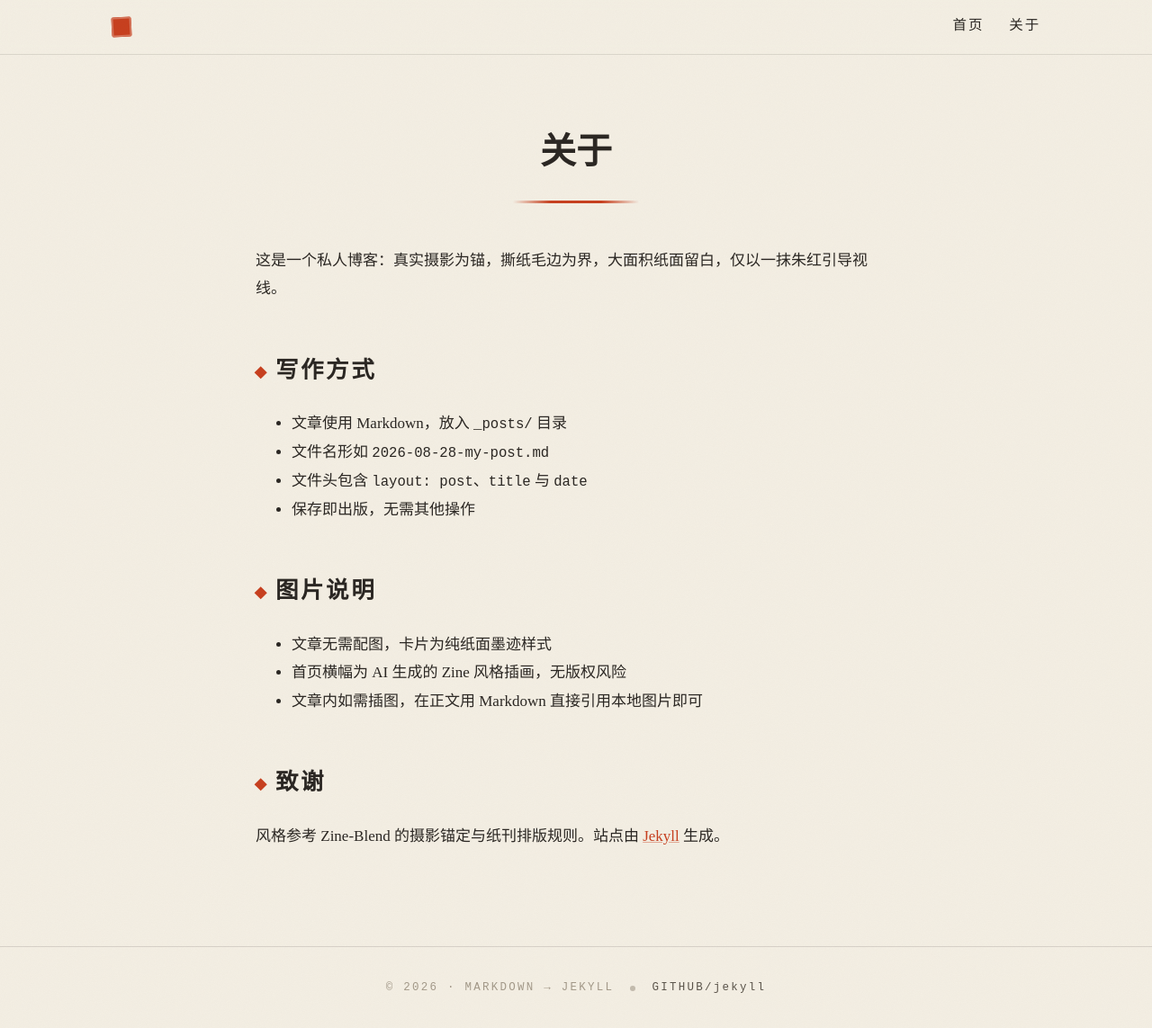
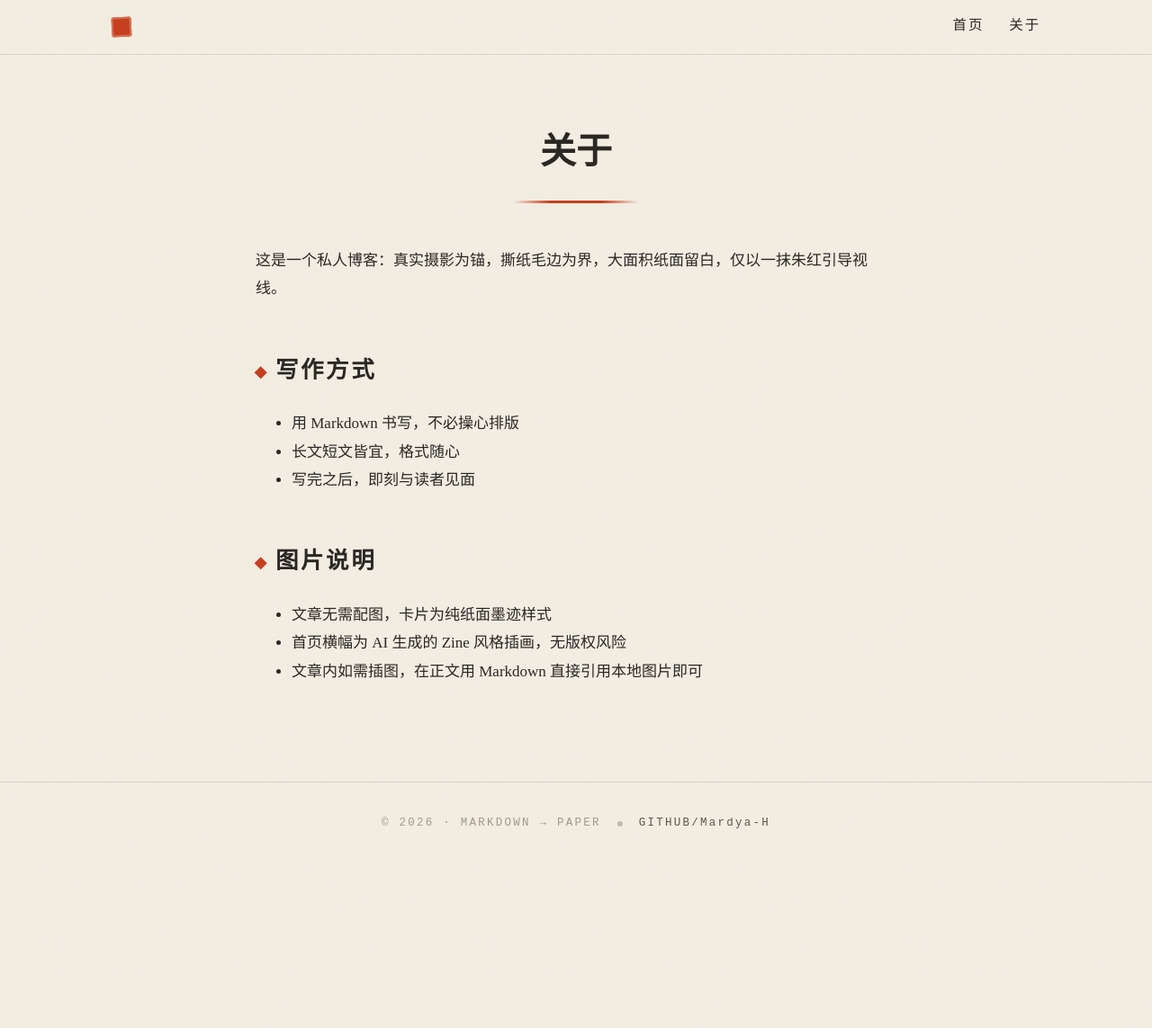
Before and after one commit to Mardya-H/Mardya-H.github.io, a Jekyll site: the page built from about.markdown, in a window 1280 px wide and 1154 px high. Shown: the top 1143 px of the window at 90% size. Built offline with Jekyll 4.4.1, drawn with Linux system fonts in a browser that asks for light colours.

Commit message:
feat: save progress
Co-authored-by: traeagent <traeagent@users.noreply.github.com>

```diff
--- a/_config.yml
+++ b/_config.yml
@@ -26,7 +26,7 @@
 baseurl: "" # the subpath of your site, e.g. /blog
 url: "" # the base hostname & protocol for your site, e.g. http://example.com
 twitter_username: jekyllrb
-github_username:  jekyll
+github_username:  Mardya-H
 
 # Build settings
 theme: minima
--- a/_layouts/default.html
+++ b/_layouts/default.html
@@ -29,7 +29,7 @@
 
   <footer class="site-footer">
     <div class="footer-inner">
-      <span class="typewriter">© {{ 'now' | date: '%Y' }} · MARKDOWN → JEKYLL</span>
+      <span class="typewriter">© {{ 'now' | date: '%Y' }} · MARKDOWN → PAPER</span>
       <span class="ink-divider" aria-hidden="true"></span>
       {%- if site.github_username -%}
       <a class="typewriter" href="https://github.com/{{ site.github_username | escape }}" target="_blank" rel="noopener">GITHUB/{{ site.github_username | escape }}</a>
--- a/_layouts/home.html
+++ b/_layouts/home.html
@@ -49,8 +49,8 @@
     {%- endfor -%}
   </div>
   {%- else -%}
-  <p class="empty-note typewriter">NO POSTS YET — 把你的 Markdown 放进 _posts/ 目录即可。</p>
+  <p class="empty-note typewriter">NO POSTS YET — 纸面还空着，等第一行字。</p>
   {%- endif -%}
 
-  <p class="foot-note typewriter">把 .md 文件放进 _posts/，保存即出版。</p>
+  <p class="foot-note typewriter">字落纸面，便是出版。</p>
 </section>
--- a/about.markdown
+++ b/about.markdown
@@ -8,17 +8,12 @@
 
 ## 写作方式
 
-- 文章使用 Markdown，放入 `_posts/` 目录
-- 文件名形如 `2026-08-28-my-post.md`
-- 文件头包含 `layout: post`、`title` 与 `date`
-- 保存即出版，无需其他操作
+- 用 Markdown 书写，不必操心排版
+- 长文短文皆宜，格式随心
+- 写完之后，即刻与读者见面
 
 ## 图片说明
 
 - 文章无需配图，卡片为纯纸面墨迹样式
 - 首页横幅为 AI 生成的 Zine 风格插画，无版权风险
 - 文章内如需插图，在正文用 Markdown 直接引用本地图片即可
-
-## 致谢
-
-风格参考 Zine-Blend 的摄影锚定与纸刊排版规则。站点由 [Jekyll](https://jekyllrb.com/) 生成。
```
Also changed, not shown: _posts/2026-08-28-welcome-to-jekyll.markdown (deleted, +0 -29 lines).
